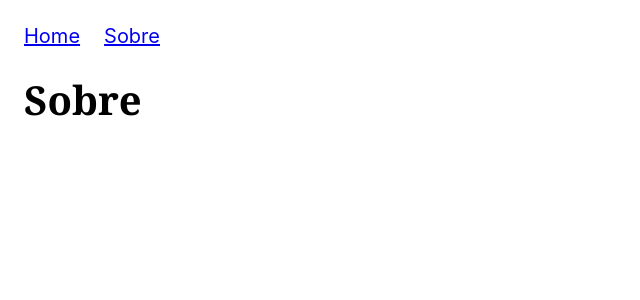
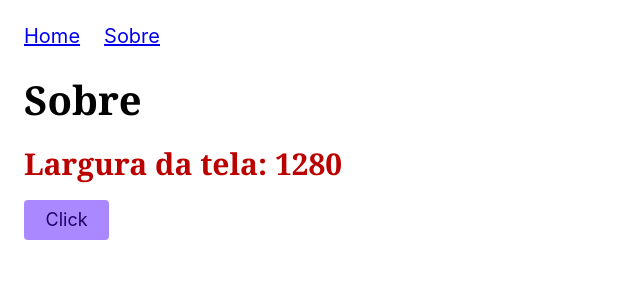
Before and after one commit to Claytonrss/nextjs-course, a Next.js app: page /sobre in a window 1280 px wide. Shown: the top 300 px of the page, without its empty margins (0-640 px from the left). Built offline with nearby package versions, Linux system fonts and the light colour scheme.

Commit message:
feat: implement Width client component

```diff
--- a/src/app/sobre/page.tsx
+++ b/src/app/sobre/page.tsx
@@ -1,3 +1,4 @@
+import Width from "@/components/components/width";
 import { Metadata } from "next";
 
 export const metadata: Metadata = {
@@ -8,6 +9,7 @@ export const metadata: Metadata = {
     return (
       <main>
         <h1>Sobre</h1>
+        <Width/>
       </main>
     );
   }
--- a/src/components/components/menu.tsx
+++ b/src/components/components/menu.tsx
@@ -4,7 +4,7 @@ export default function Menu() {
     return (
       <ul className="menu">
         <li><Link href="/" prefetch>Home</Link></li>
-        <li><Link href="/" prefetch>Sobre</Link></li>
+        <li><Link href="/sobre" prefetch>Sobre</Link></li>
       </ul>
     );
   }
--- /dev/null
+++ b/src/components/components/width.tsx
@@ -0,0 +1,27 @@
+"use client";
+import React from "react";
+
+export default function Width() {
+  const [ativar, setAtivar] = React.useState(false);
+  const [width, setWidth] = React.useState(0);
+
+  React.useEffect(() => {
+    const handleResize = () => {
+      setWidth(document.documentElement.clientWidth);
+    };
+    window.addEventListener("resize", handleResize);
+    handleResize();
+    return () => {
+      window.removeEventListener("resize", handleResize);
+    };
+  }, []);
+
+  return (
+    <div>
+      <h2 style={{ color: ativar ? "#680" : "#b00" }}>
+        Largura da tela: {width}
+      </h2>
+      <button onClick={() => setAtivar((b) => !b)}>Click</button>
+    </div>
+  );
+}
```
Also changed, not shown: acesso.txt.
